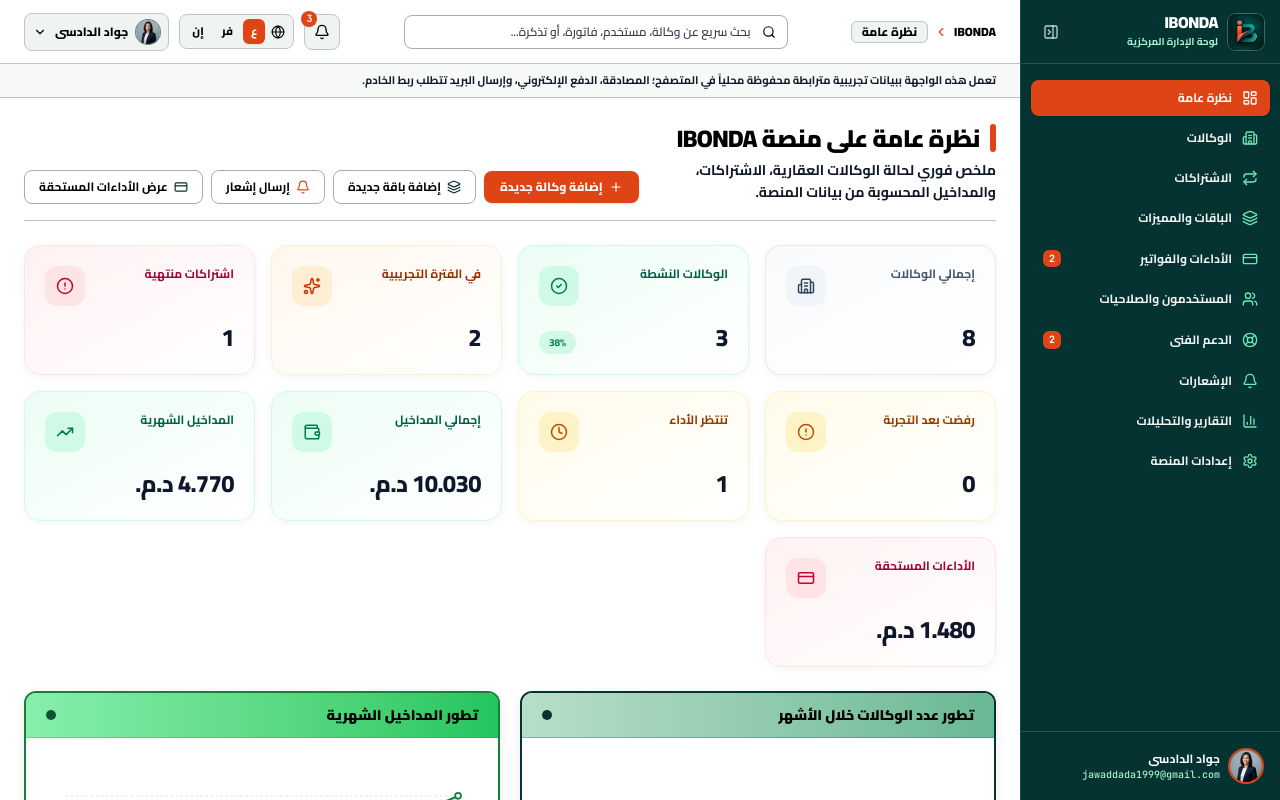
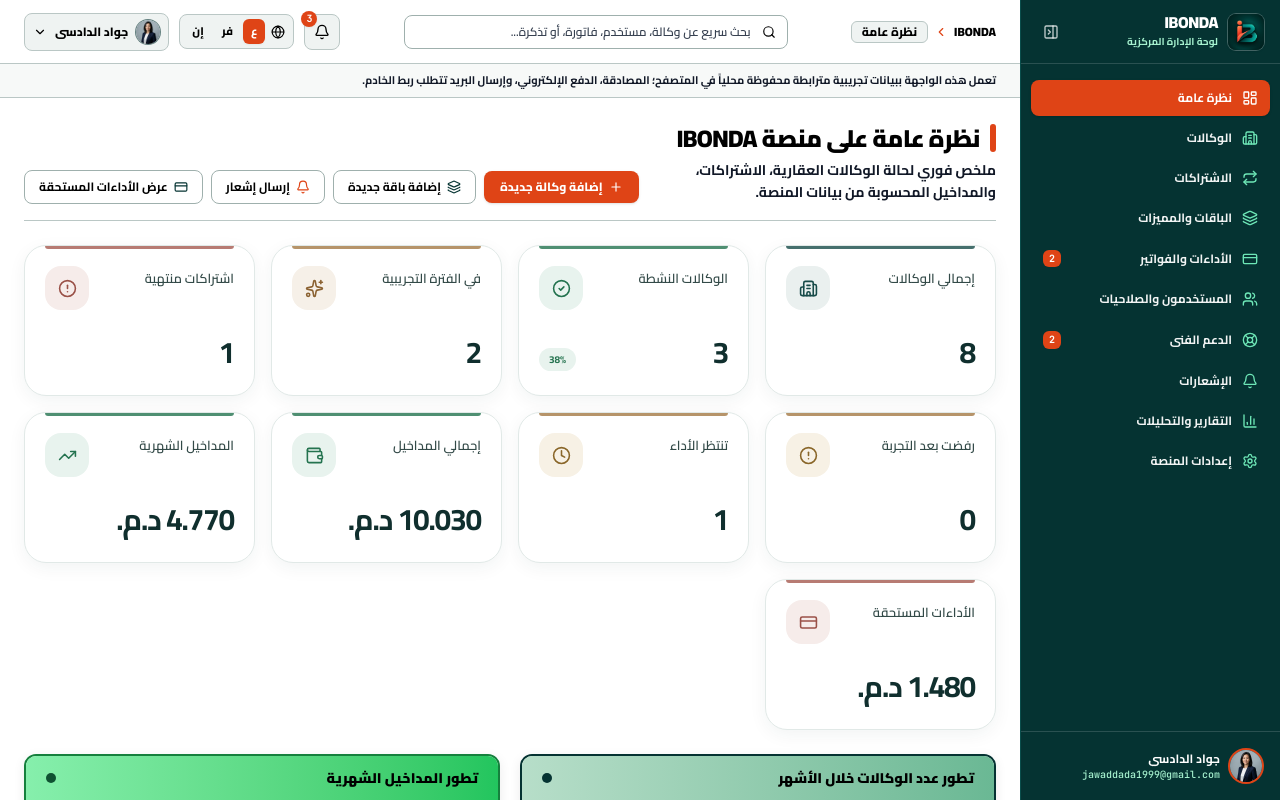
Before and after one commit to jawaddada1999-svg/MEINE, a React (Vite) app: page / in a window 1280 px wide. Shown: the top 800 px of the page. Built offline with nearby package versions, Linux system fonts and the light colour scheme.

Commit message:
Redesign overview statistic cards

```diff
--- a/src/components/ui/StatCard.tsx
+++ b/src/components/ui/StatCard.tsx
@@ -26,64 +26,17 @@ const TONE_MAP: Record<
     labelColor: string;
     valueColor: string;
     helperBadge: string;
+    accent: string;
   }
 > = {
-  navy: {
-    cardStyle: 'border border-slate-200/90 bg-gradient-to-br from-slate-50 to-white hover:border-slate-300',
-    iconWrap: 'bg-slate-100 text-slate-700',
-    labelColor: 'text-slate-600',
-    valueColor: 'text-slate-900',
-    helperBadge: 'bg-slate-100 text-slate-700',
-  },
-  blue: {
-    cardStyle: 'border border-blue-100 bg-gradient-to-br from-blue-50 to-white hover:border-blue-200',
-    iconWrap: 'bg-blue-100 text-blue-700',
-    labelColor: 'text-blue-800',
-    valueColor: 'text-slate-900',
-    helperBadge: 'bg-blue-100 text-blue-700',
-  },
-  teal: {
-    cardStyle: 'border border-teal-100 bg-gradient-to-br from-teal-50 to-white hover:border-teal-200',
-    iconWrap: 'bg-teal-100 text-teal-700',
-    labelColor: 'text-teal-800',
-    valueColor: 'text-slate-900',
-    helperBadge: 'bg-teal-100 text-teal-700',
-  },
-  orange: {
-    cardStyle: 'border border-orange-100 bg-gradient-to-br from-orange-50 to-white hover:border-orange-200',
-    iconWrap: 'bg-orange-100 text-orange-700',
-    labelColor: 'text-orange-800',
-    valueColor: 'text-slate-900',
-    helperBadge: 'bg-orange-100 text-orange-700',
-  },
-  success: {
-    cardStyle: 'border border-emerald-100 bg-gradient-to-br from-emerald-50 to-white hover:border-emerald-200',
-    iconWrap: 'bg-emerald-100 text-emerald-700',
-    labelColor: 'text-emerald-800',
-    valueColor: 'text-slate-900',
-    helperBadge: 'bg-emerald-100 text-emerald-700',
-  },
-  warning: {
-    cardStyle: 'border border-amber-100 bg-gradient-to-br from-amber-50 to-white hover:border-amber-200',
-    iconWrap: 'bg-amber-100 text-amber-700',
-    labelColor: 'text-amber-800',
-    valueColor: 'text-slate-900',
-    helperBadge: 'bg-amber-100 text-amber-700',
-  },
-  danger: {
-    cardStyle: 'border border-rose-100 bg-gradient-to-br from-rose-50 to-white hover:border-rose-200',
-    iconWrap: 'bg-rose-100 text-rose-700',
-    labelColor: 'text-rose-800',
-    valueColor: 'text-slate-900',
-    helperBadge: 'bg-rose-100 text-rose-700',
-  },
-  info: {
-    cardStyle: 'border border-cyan-100 bg-gradient-to-br from-cyan-50 to-white hover:border-cyan-200',
-    iconWrap: 'bg-cyan-100 text-cyan-700',
-    labelColor: 'text-cyan-800',
-    valueColor: 'text-slate-900',
-    helperBadge: 'bg-cyan-100 text-cyan-700',
-  },
+  navy: { cardStyle: 'border-[#E1E9E7] bg-white', iconWrap: 'bg-[#EAF0EF] text-[#174B49]', labelColor: 'text-[#334A48]', valueColor: 'text-[#102F2E]', helperBadge: 'bg-[#EAF0EF] text-[#174B49]', accent: 'bg-[#174B49]' },
+  blue: { cardStyle: 'border-[#E1E9E7] bg-white', iconWrap: 'bg-[#EAF0F6] text-[#315B78]', labelColor: 'text-[#334A48]', valueColor: 'text-[#102F2E]', helperBadge: 'bg-[#EAF0F6] text-[#315B78]', accent: 'bg-[#315B78]' },
+  teal: { cardStyle: 'border-[#E1E9E7] bg-white', iconWrap: 'bg-[#E8F3F0] text-[#176B60]', labelColor: 'text-[#334A48]', valueColor: 'text-[#102F2E]', helperBadge: 'bg-[#E8F3F0] text-[#176B60]', accent: 'bg-[#176B60]' },
+  orange: { cardStyle: 'border-[#E1E9E7] bg-white', iconWrap: 'bg-[#F6F0E8] text-[#8B6232]', labelColor: 'text-[#334A48]', valueColor: 'text-[#102F2E]', helperBadge: 'bg-[#F6F0E8] text-[#8B6232]', accent: 'bg-[#A47A45]' },
+  success: { cardStyle: 'border-[#E1E9E7] bg-white', iconWrap: 'bg-[#E8F3EE] text-[#24734F]', labelColor: 'text-[#334A48]', valueColor: 'text-[#102F2E]', helperBadge: 'bg-[#E8F3EE] text-[#24734F]', accent: 'bg-[#24734F]' },
+  warning: { cardStyle: 'border-[#E1E9E7] bg-white', iconWrap: 'bg-[#F7F1E5] text-[#8A672A]', labelColor: 'text-[#334A48]', valueColor: 'text-[#102F2E]', helperBadge: 'bg-[#F7F1E5] text-[#8A672A]', accent: 'bg-[#A47A45]' },
+  danger: { cardStyle: 'border-[#E1E9E7] bg-white', iconWrap: 'bg-[#F6ECEA] text-[#9A5148]', labelColor: 'text-[#334A48]', valueColor: 'text-[#102F2E]', helperBadge: 'bg-[#F6ECEA] text-[#9A5148]', accent: 'bg-[#A65B51]' },
+  info: { cardStyle: 'border-[#E1E9E7] bg-white', iconWrap: 'bg-[#EAF0F6] text-[#315B78]', labelColor: 'text-[#334A48]', valueColor: 'text-[#102F2E]', helperBadge: 'bg-[#EAF0F6] text-[#315B78]', accent: 'bg-[#315B78]' },
 };
 
 export function StatCard({ label, value, icon: Icon, tone = 'navy', helper }: StatCardProps) {
@@ -91,19 +44,20 @@ export function StatCard({ label, value, icon: Icon, tone = 'navy', helper }: St
 
   return (
     <div
-      className={`group relative overflow-hidden rounded-2xl p-4 sm:p-5 shadow-[0_2px_10px_rgba(15,23,42,0.045)] transition-all duration-200 hover:-translate-y-0.5 hover:shadow-[0_8px_20px_rgba(15,23,42,0.08)] ${style.cardStyle}`}
+      className={`group relative min-h-[142px] overflow-hidden rounded-[22px] border p-4 sm:p-5 shadow-[0_5px_18px_rgba(16,47,46,0.055)] transition-all duration-200 hover:-translate-y-1 hover:shadow-[0_12px_28px_rgba(16,47,46,0.10)] ${style.cardStyle}`}
     >
+      <div className={`absolute inset-x-5 top-0 h-[3px] rounded-b-full opacity-80 ${style.accent}`} />
       <div className="flex items-start justify-between gap-3">
-        <p className={`text-xs font-bold leading-snug ${style.labelColor}`}>{label}</p>
+        <p className={`text-[13px] font-semibold leading-6 ${style.labelColor}`}>{label}</p>
         <div
-          className={`flex h-10 w-10 shrink-0 items-center justify-center rounded-xl ${style.iconWrap}`}
+          className={`flex h-11 w-11 shrink-0 items-center justify-center rounded-2xl ${style.iconWrap}`}
         >
-          <Icon className="h-[18px] w-[18px]" />
+          <Icon className="h-[19px] w-[19px]" />
         </div>
       </div>
 
-      <div className="mt-4 flex items-baseline justify-between gap-2">
-        <p className={`text-2xl font-extrabold tracking-tight tabular-nums ${style.valueColor}`}>
+      <div className="mt-5 flex items-baseline justify-between gap-2">
+        <p className={`text-[30px] font-bold tracking-[-0.04em] tabular-nums ${style.valueColor}`}>
           {value}
         </p>
         {helper && (
```
